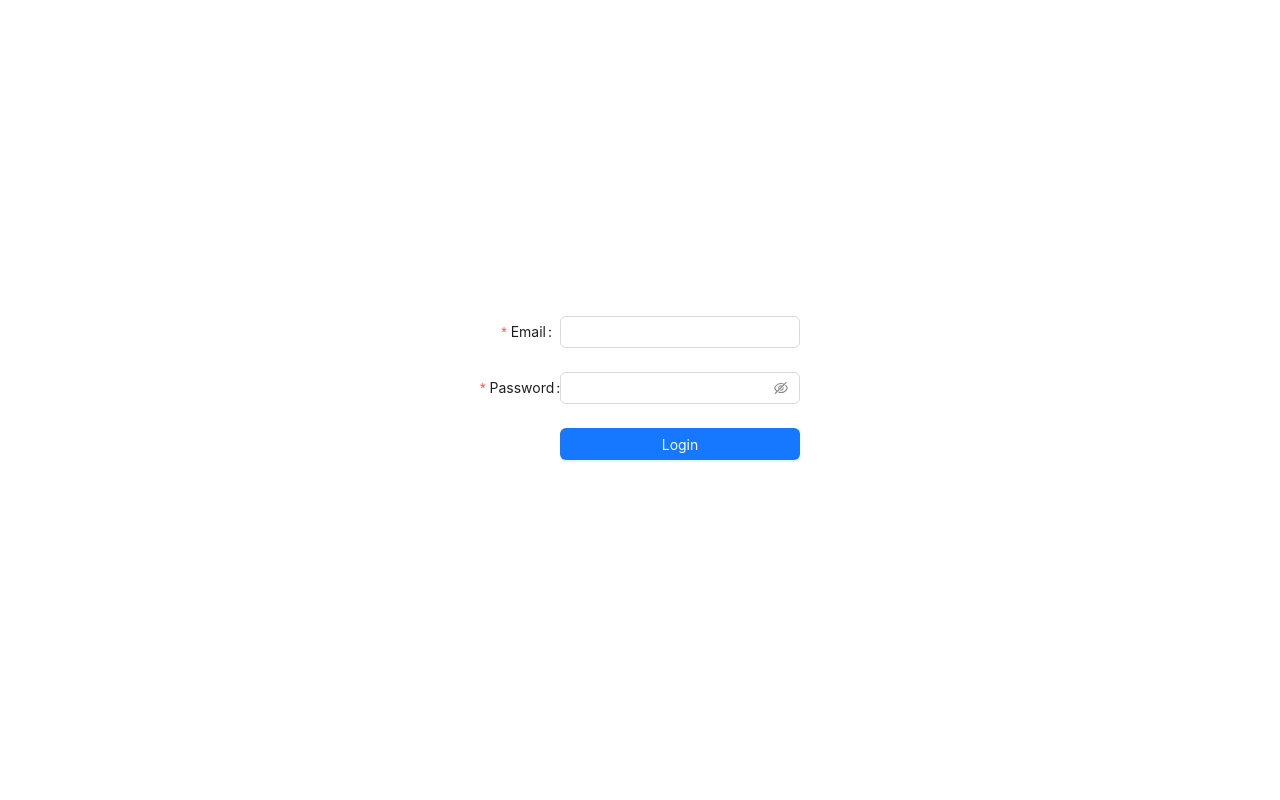
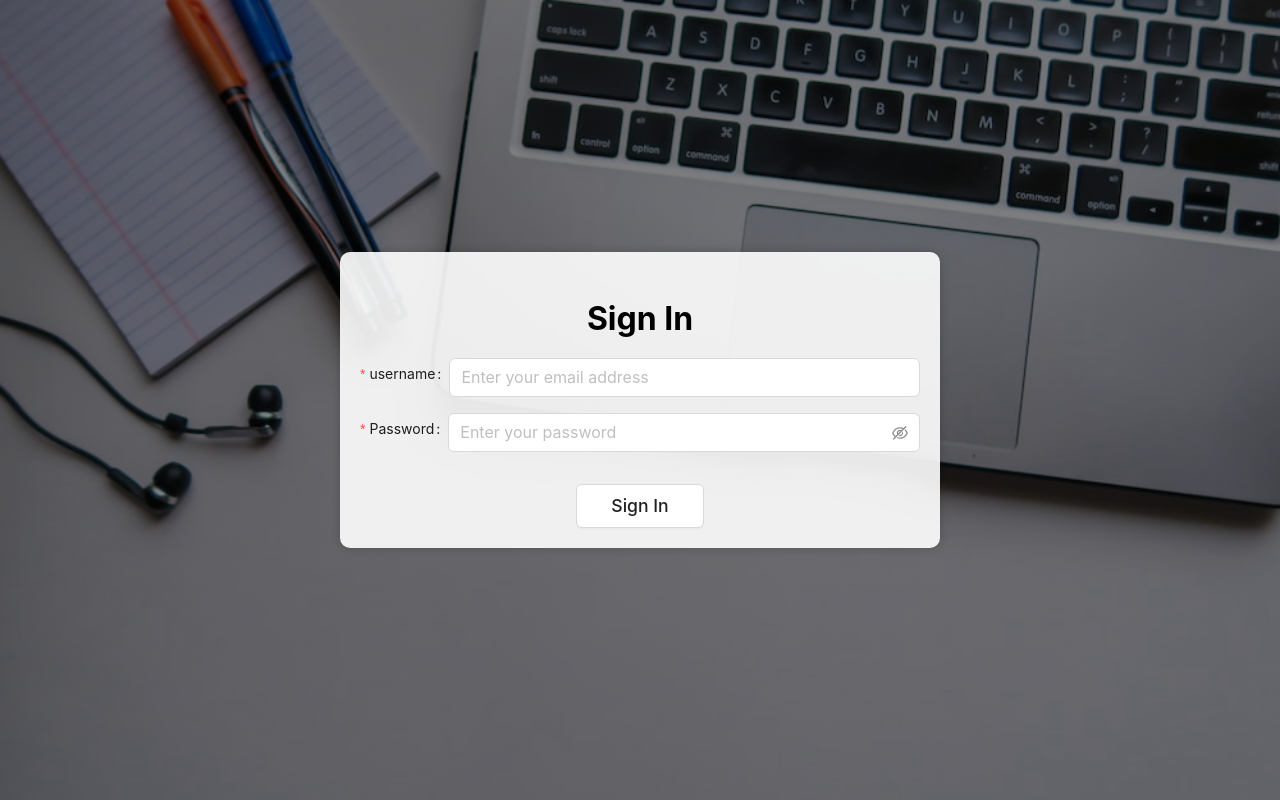
Before and after one commit to PrathameshDutondkar/frontend, a React (Create React App) app in the folder iwork-test/: page / in a window 1280 px wide. Built offline with nearby package versions, Linux system fonts and the light colour scheme.

Commit message:
Add Signin page

```diff
--- a/iwork-test/package.json
+++ b/iwork-test/package.json
@@ -13,6 +13,8 @@
     "react-router-dom": "^6.18.0",
     "react-scripts": "5.0.1",
     "react-toastify": "^9.1.3",
+    "sass": "^1.69.5",
+    "scss": "^0.2.4",
     "web-vitals": "^2.1.4"
   },
   "scripts": {
--- a/iwork-test/src/page/login/Login.jsx
+++ b/iwork-test/src/page/login/Login.jsx
@@ -1,77 +1,86 @@
-import React, { useState } from 'react';
-import { Form, Input, Button, message, Row, Col } from 'antd';
-import axios from 'axios';
-import { toast } from 'react-toastify';
-import { useNavigate } from 'react-router-dom';
+import React, { useState } from "react";
+import { Form, Input, Button } from "antd";
+import { useNavigate } from "react-router-dom";
+import { toast } from "react-toastify";
+import "react-toastify/dist/ReactToastify.css";
+import axios from "axios"; // Import Axios for making API requests
+import "./login.scss";
 
 const Login = () => {
-    const navigate = useNavigate();
-  const [form] = Form.useForm();
+  const navigate = useNavigate();
   const [loading, setLoading] = useState(false);
+  const [email, setEmail] = useState("");
+  const [password, setPassword] = useState("");
 
-  const onFinish = async (values) => {
-    setLoading(true);
+  const handleAuthentication = async () => {
     try {
-      const response = await axios.post('http://localhost:8080/login', values);
+      setLoading(true);
+
+      // Make an API request to authenticate the user
+      const response = await axios.post("http://localhost:8080/login", {
+        email,
+        password,
+      });
 
       if (response.status === 200) {
-        message.success('Login successful');
-        navigate('/home');
-        toast.success('Login successful');
-
+        toast.success("Sign-in successful");
+        navigate("/home");
+      } else {
+        toast.error("Invalid email or password");
       }
     } catch (error) {
-      message.error('Login failed. Please check your credentials.');
-      toast.error('Login failed. Please check your credentials');
+      toast.error("An error occurred during sign-in");
     } finally {
       setLoading(false);
     }
   };
 
   return (
-    <Row justify="center" align="middle" style={{ minHeight: '100vh' }}>
-      <Col xs={24} sm={16} md={12} lg={8} xl={6}>
-        <Form
-          form={form}
-          name="login-form"
-          onFinish={onFinish}
-          labelCol={{ span: 6 }}
-          wrapperCol={{ span: 18 }}
-        >
+    <div className="signin-container">
+      <div className="background-image" />
+
+      <div className="form-container">
+        <h2 className="form-title">Sign In</h2>
+        <Form name="basic" initialValues={{ remember: true }} onFinish={handleAuthentication}>
           <Form.Item
-            label="Email"
+            className="form-item"
+            label="username"
             name="email"
             rules={[
-              {
-                required: true,
-                message: 'Please input your email!',
-              },
+              { required: true, message: "Please input your email address!" },
+              { type: "email", message: "Please enter a valid email address!" },
             ]}
           >
-            <Input />
+            <Input
+              placeholder="Enter your email address"
+              className="input"
+              value={email}
+              onChange={(e) => setEmail(e.target.value)}
+            />
           </Form.Item>
 
           <Form.Item
+            className="form-item"
             label="Password"
             name="password"
-            rules={[
-              {
-                required: true,
-                message: 'Please input your password!',
-              },
-            ]}
+            rules={[{ required: true, message: "Please input your password!" }]}
           >
-            <Input.Password />
+            <Input.Password
+              placeholder="Enter your password"
+              className="input"
+              value={password}
+              onChange={(e) => setPassword(e.target.value)}
+            />
           </Form.Item>
 
-          <Form.Item wrapperCol={{ offset: 6, span: 18 }}>
-            <Button type="primary" htmlType="submit" loading={loading} block>
-              Login
+          <div className="form-button">
+            <Button htmlType="submit" className="custom-button" loading={loading}>
+              {loading ? "Signing In" : "Sign In"}
             </Button>
-          </Form.Item>
+          </div>
         </Form>
-      </Col>
-    </Row>
+      </div>
+    </div>
   );
 };
 
--- a/iwork-test/src/page/login/login.scss
+++ b/iwork-test/src/page/login/login.scss
@@ -0,0 +1,106 @@
+html {
+    font-size: 16px;
+  }
+
+  .signin-container {
+    position: relative;
+    display: flex;
+    flex-direction: column;
+    align-items: center;
+    justify-content: center;
+    height: 100vh;
+    background: linear-gradient(rgba(0, 0, 0, 0.5), rgba(0, 0, 0, 0.5)),
+      url("../../assets/background.jpeg");
+    background-size: cover;
+    background-position: center;
+    background-repeat: no-repeat;
+    .background-overlay {
+      position: absolute;
+      top: 0;
+      left: 0;
+      width: 100%;
+      height: 100%;
+      background: rgba(0, 0, 0, 0.5);
+      z-index: -1;
+    }
+
+    .form-container {
+      background: rgba(255, 255, 255, 0.9);
+      border-radius: 0.625rem;
+      padding: 1.25rem;
+      box-shadow: 0 0 0.625rem rgba(0, 0, 0, 0.2);
+      width: 35rem;
+    }
+
+    .form-title {
+      text-align: center;
+      font-size: 2rem;
+      margin-bottom: 1.25rem;
+    }
+
+    .form-item {
+      margin-bottom: 1rem;
+      font-size: 1.1rem;
+    }
+    :where(.css-dev-only-do-not-override-pr0fja).ant-form-item
+      .ant-form-item-label
+      > label {
+      position: relative;
+      display: inline-flex;
+      align-items: center;
+      max-width: 100%;
+      height: 2rem;
+      color: rgba(0, 0, 0, 0.88);
+      font-size: 1.1rem;
+    }
+    .input {
+      font-size: 1rem;
+      padding: 6px 11px;
+    }
+
+    .form-button {
+      margin-top: 1rem;
+      text-align: center;
+      padding: 1rem 1rem 0 1rem;
+    }
+    .register{
+      display: flex;
+      justify-content: center;
+      align-items: center;
+      flex-direction: column;
+          .register-name{
+            font-size: 1.3rem;
+            color:#000;
+          }
+          .signup{
+            color: blue;
+            cursor: pointer;
+            padding-bottom: 5px;
+            text-decoration: underline;
+          }
+
+    }
+
+    .form {
+      background: rgba(255, 255, 255, 0.9);
+      padding: 1.25rem;
+      border-radius: 0.625rem;
+      box-shadow: 0 0 0.625rem rgba(0, 0, 0, 0.2);
+      width: 18.75rem;
+      border: 0.0625rem solid rgba(0, 0, 0, 0.1);
+    }
+
+    .form-input {
+      width: 100%;
+      padding: 0.625rem;
+      border: 0.0625rem solid #ccc;
+      border-radius: 0.3125rem;
+      margin-bottom: 0.625rem;
+    }
+    .custom-button {
+      height: 2.7rem;
+      width: 8rem;
+      font-size: 1.1rem;
+      font-weight: 500;
+    }
+  }
```
Also changed, not shown: iwork-test/src/assets/background.jpeg (added), 1 other file (tests, documents, lock files or other folders).
